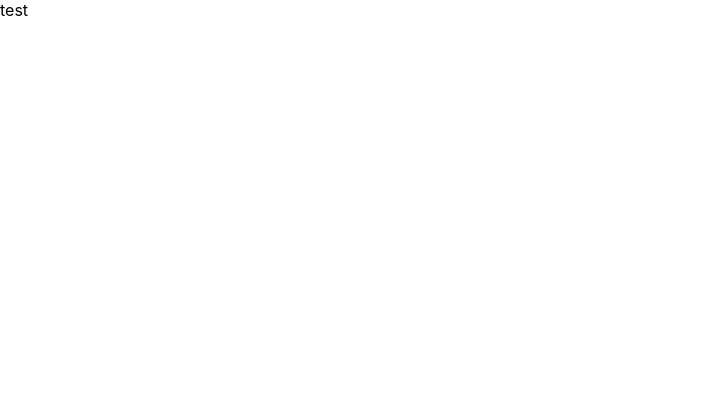
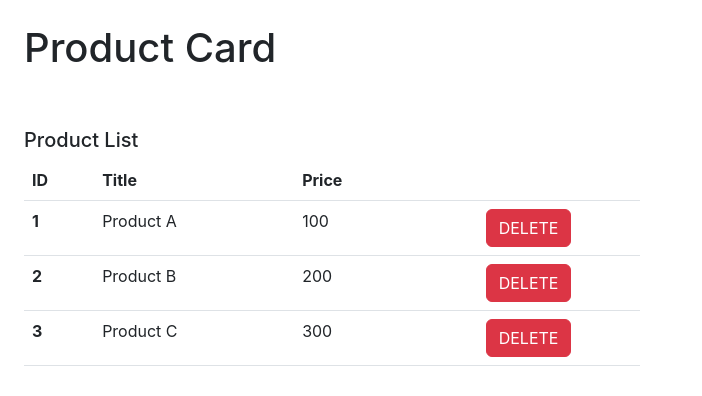
Before and after one commit to SarahMoradi/redux-template, a React (Create React App) app: page / in a window 1280 px wide. Shown: the top 396 px of the page, without its empty margins (0-702 px from the left). Built offline with nearby package versions, Linux system fonts and the light colour scheme.

Commit message:
used mapDispatchToProps in product list for delete method

```diff
--- a/package.json
+++ b/package.json
@@ -6,10 +6,12 @@
     "@testing-library/jest-dom": "^5.16.5",
     "@testing-library/react": "^13.4.0",
     "@testing-library/user-event": "^13.5.0",
+    "bootstrap": "^5.2.3",
     "react": "^18.2.0",
     "react-dom": "^18.2.0",
     "react-redux": "^8.0.5",
     "react-scripts": "5.0.1",
+    "reactstrap": "^9.1.5",
     "redux": "^4.2.0",
     "web-vitals": "^2.1.4"
   },
--- a/src/App.js
+++ b/src/App.js
@@ -1,7 +1,16 @@
+import React from "react";
+import { Button, Col, Row } from "reactstrap";
+import ProductList from "./components/products/productList";
 function App() {
   return (
-    <div className="App">
-      test
+    <div className="App p-4">
+      <h1>Product Card</h1>
+      <Row className="g-0">
+        <Col sm="6">
+          <ProductList />
+        </Col>
+        <Col sm="6"></Col>
+      </Row>
     </div>
   );
 }
--- /dev/null
+++ b/src/components/products/productList.js
@@ -0,0 +1,54 @@
+import { connect } from "react-redux";
+import { Button, Table } from "reactstrap";
+import { productRemove } from "../stateManagment/actions/actionTypes";
+
+const ProductList = (props) => {
+  return (
+    <div className="mt-5">
+      <h5>Product List</h5>
+      <Table>
+        <thead>
+          <tr>
+            <th>ID</th>
+            <th>Title</th>
+            <th>Price</th>
+            <th></th>
+          </tr>
+        </thead>
+        <tbody>
+          {props.products.map((item) => {
+            return (
+              <tr>
+                <th scope="row">{item.id}</th>
+                <td>{item.productName}</td>
+                <td>{item.price}</td>
+                <td className="text-center">
+                  <Button
+                    color="danger"
+                    onClick={() => props.remove(item.id)}
+                  >
+                    DELETE
+                  </Button>
+                </td>
+              </tr>
+            );
+          })}
+        </tbody>
+      </Table>
+    </div>
+  );
+};
+
+function mapStateToProps(state) {
+  return {
+    products: state.productState.items,
+  };
+}
+
+
+const mapDispatchToProps = dispatch => {
+  return {
+    remove: id => dispatch(productRemove(id))
+  };
+}
+export default connect(mapStateToProps, mapDispatchToProps)(ProductList);
--- a/src/components/stateManagment/actions/actionTypes.js
+++ b/src/components/stateManagment/actions/actionTypes.js
@@ -1,6 +1,6 @@
 export const productGetAll = "GET_ALL_PRODUCT";
 export const productGetByID = "GET_PRODUCT_BY_ID";
-export const productAdd = "GET_PRODUCT_BY_ID";
-export const productRemove = "GET_PRODUCT_BY_ID";
-export const productFind = "GET_PRODUCT_BY_ID";
+export const productAdd = "ADD_PRODUCT";
+export const productRemove = "REMOVE_PRODUCT";
+export const productFind = "FIND_PRODUCT";
 export const productEdit = "EDIT_PRODUCT";
--- a/src/components/stateManagment/reducres/productReducer.js
+++ b/src/components/stateManagment/reducres/productReducer.js
@@ -1,3 +1,12 @@
+import {
+  productAdd,
+  productGetAll,
+  productGetByID,
+  productRemove,
+  productFind,
+  productEdit,
+} from "../actions/actionTypes";
+
 const initialState = {
   items: [
     { id: 1, productName: "Product A", price: 100 },
@@ -9,15 +18,14 @@ const initialState = {
 
 function ProductReducer(state = initialState, action) {
   switch (action.type) {
-    case "GET_ALL_PRODUCT":
+    case productGetAll:
       return {...state, items: state.items};
-    case "GET_PRODUCT_BY_ID":
+    case productGetByID:
       return {...state, items: state.items.find((p) => p.id == action.payload)}
-    case "ADD_PRODUCT":
+    case productAdd:
       return {...state, items: state.items.concat([action.payload])};
-    case "REMOVE_PRODUCT":
+    case productRemove:
       return {...state, items: state.items.filter((p) => p.id != action.payload)};
-
     default:
       return state;
       break;
--- a/src/index.js
+++ b/src/index.js
@@ -1,5 +1,6 @@
 import React from "react";
 import ReactDOM from "react-dom/client";
+import 'bootstrap/dist/css/bootstrap.min.css';
 import "./index.css";
 import App from "./App";
 import { Provider } from "react-redux";
```
Also changed, not shown: src/components/products/productDetails.js (added, +19 -0 lines), 1 other file (tests, documents, lock files or other folders).
